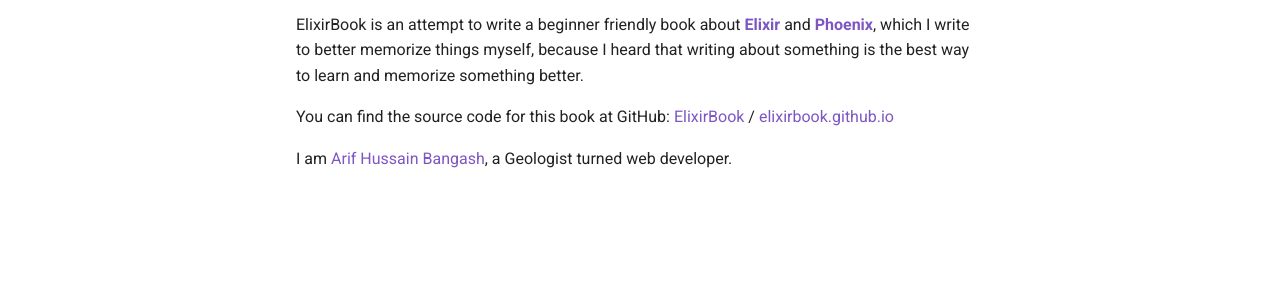
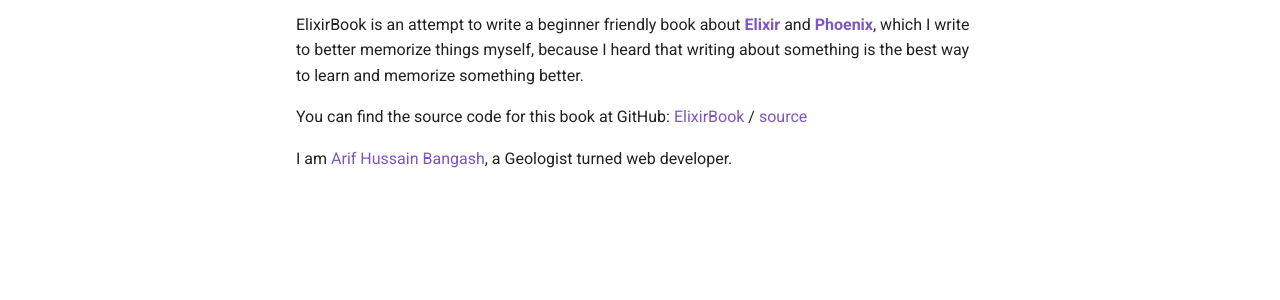
Before and after one commit to elixirbook/source, an MkDocs documentation site: the page built from docs/index.md, in a window 1280 px wide. Shown: the part 219-519 px from the top of the page. Built offline with MkDocs 1.6.1 and Material for MkDocs 9.7.7, drawn with Linux system fonts in a browser that asks for light colours; comment, search, counter and statistics services are not loaded.

Commit message:
modify index, link to the exact source

```diff
--- a/docs/index.md
+++ b/docs/index.md
@@ -4,6 +4,6 @@ ElixirBook is an attempt to write a beginner friendly book about [**Elixir**](ht
 
 You can find the source code for this book at GitHub:
 [ElixirBook](https://github.com/elixirbook) /
-[elixirbook.github.io](https://github.com/elixirbook/elixirbook.github.io)
+[source](https://github.com/elixirbook/source)
 
 I am [Arif Hussain Bangash](https://twitter.com/devotiongeo), a Geologist turned web developer.
```
